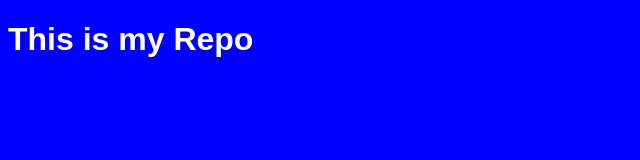
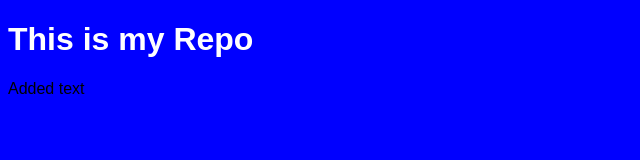
Before and after one commit to questionmarcus/CFGDemoRepo, a plain HTML site: page index.html in a window 1280 px wide. Shown: the full height of the page, 0-640 px from the left. Drawn offline with Linux system fonts and the light colour scheme.

Commit message:
Added text

```diff
--- a/index.html
+++ b/index.html
@@ -5,5 +5,8 @@
   </head>
   <body>
   <h1>This is my Repo</h1>
+  <p>
+    Added text
+  </p>
   </body>
 </html>
```
